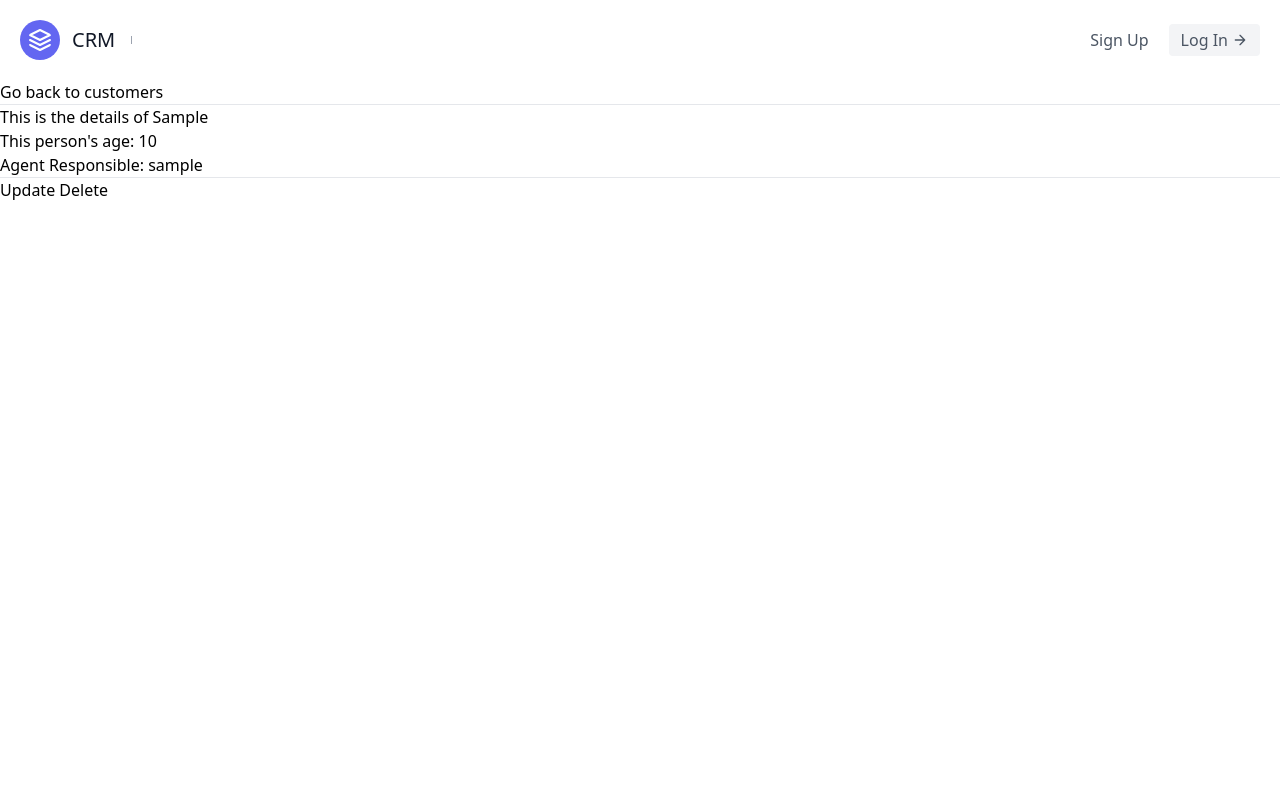
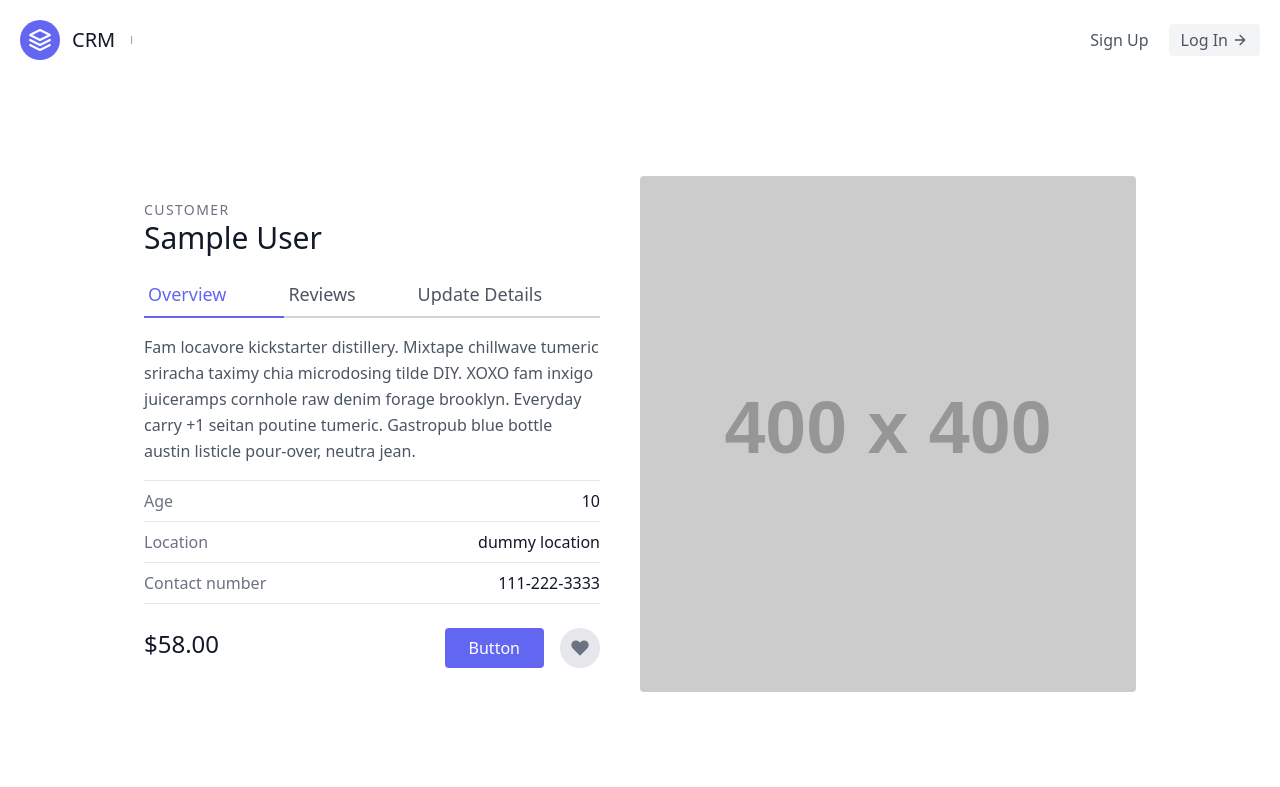
Before and after one commit to painayan18/Customer-Relations-Manager, a Django app: page /customers/1/ in a window 1280 px wide. Shown: the top 787 px of the page. Run offline with Django 5.2, Linux system fonts and the light colour scheme; tables that the repository leaves empty hold one stand-in row (values such as "Sample post"); grey boxes labelled with a size stand in for pictures from a placeholder-image service; some libraries are stand-ins or nearby versions.

Commit message:
CSS for customer update view and customer detail view

```diff
--- a/customers/templates/customers/customer_detail.html
+++ b/customers/templates/customers/customer_detail.html
@@ -1,11 +1,50 @@
 {% extends "base.html" %}
 {% block content %}
-    <a href="{% url 'customer-list' %}">Go back to customers</a>
-    <hr/>
-    <h1>This is the details of {{ customer.first_name }}</h1>
-    <p>This person's age: {{ customer.age }}</p>
-    <p>Agent Responsible: {{ customer.agent }}</p>
-    <hr>
-    <a href="{% url 'customer-update' pk=customer.pk %}">Update</a>
-    <a href="{% url 'customer-delete' pk=customer.pk %}">Delete</a>
+    <section class="text-gray-600 body-font overflow-hidden">
+  <div class="container px-5 py-24 mx-auto">
+    <div class="lg:w-4/5 mx-auto flex flex-wrap">
+      <div class="lg:w-1/2 w-full lg:pr-10 lg:py-6 mb-6 lg:mb-0">
+        <h2 class="text-sm title-font text-gray-500 tracking-widest">CUSTOMER</h2>
+        <h1 class="text-gray-900 text-3xl title-font font-medium mb-4">{{ customer.first_name }} {{ customer.last_name }}</h1>
+        <div class="flex mb-4">
+          <a href="{% url 'customer-detail' customer.pk %}"
+             class="flex-grow text-indigo-500 border-b-2 border-indigo-500 py-2 text-lg px-1">
+              Overview
+          </a>
+          <a class="flex-grow border-b-2 border-gray-300 py-2 text-lg px-1">
+              Reviews
+          </a>
+          <a href="{% url 'customer-update' customer.pk %}"
+             class="flex-grow border-b-2 border-gray-300 py-2 text-lg px-1"
+             >
+              Update Details
+          </a>
+        </div>
+        <p class="leading-relaxed mb-4">Fam locavore kickstarter distillery. Mixtape chillwave tumeric sriracha taximy chia microdosing tilde DIY. XOXO fam inxigo juiceramps cornhole raw denim forage brooklyn. Everyday carry +1 seitan poutine tumeric. Gastropub blue bottle austin listicle pour-over, neutra jean.</p>
+        <div class="flex border-t border-gray-200 py-2">
+          <span class="text-gray-500">Age</span>
+          <span class="ml-auto text-gray-900">{{ customer.age }}</span>
+        </div>
+        <div class="flex border-t border-gray-200 py-2">
+          <span class="text-gray-500">Location</span>
+          <span class="ml-auto text-gray-900">dummy location</span>
+        </div>
+        <div class="flex border-t border-b mb-6 border-gray-200 py-2">
+          <span class="text-gray-500">Contact number</span>
+          <span class="ml-auto text-gray-900">111-222-3333</span>
+        </div>
+        <div class="flex">
+          <span class="title-font font-medium text-2xl text-gray-900">$58.00</span>
+          <button class="flex ml-auto text-white bg-indigo-500 border-0 py-2 px-6 focus:outline-none hover:bg-indigo-600 rounded">Button</button>
+          <button class="rounded-full w-10 h-10 bg-gray-200 p-0 border-0 inline-flex items-center justify-center text-gray-500 ml-4">
+            <svg fill="currentColor" stroke-linecap="round" stroke-linejoin="round" stroke-width="2" class="w-5 h-5" viewBox="0 0 24 24">
+              <path d="M20.84 4.61a5.5 5.5 0 00-7.78 0L12 5.67l-1.06-1.06a5.5 5.5 0 00-7.78 7.78l1.06 1.06L12 21.23l7.78-7.78 1.06-1.06a5.5 5.5 0 000-7.78z"></path>
+            </svg>
+          </button>
+        </div>
+      </div>
+      <img alt="ecommerce" class="lg:w-1/2 w-full lg:h-auto h-64 object-cover object-center rounded" src="https://dummyimage.com/400x400">
+    </div>
+  </div>
+</section>
 {% endblock %}
```
Also changed, not shown: customers/templates/customers/customer_update.html (+34 -8 lines).
